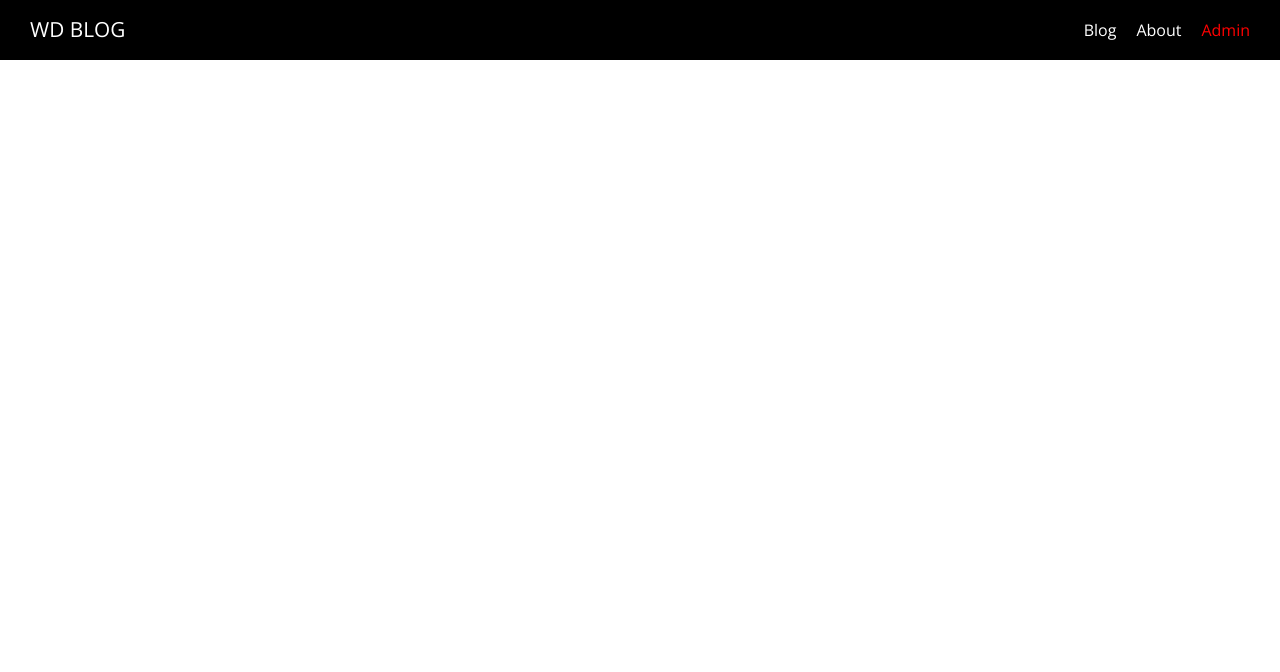
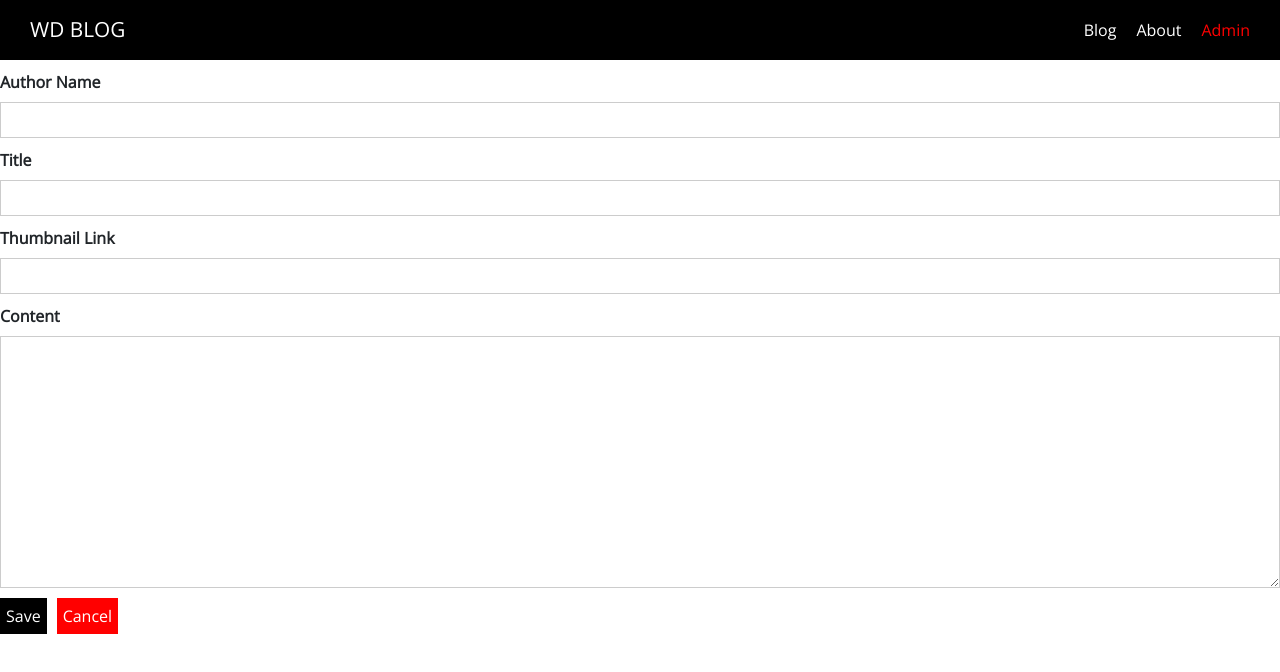
Before and after one commit to chou0728/nuxt-blog, a Nuxt app: page /admin/new-post in a window 1280 px wide. Shown: the top 672 px of the page. Built offline with nearby package versions, Linux system fonts and the light colour scheme.

Commit message:
Create admin section

```diff
--- /dev/null
+++ b/components/UI/AppButton.vue
@@ -0,0 +1,62 @@
+<template>
+  <button
+    class="button"
+    :class="btnStyle"
+    v-bind="$attrs"
+    v-on="$listeners"><slot /></button>
+</template>
+
+<script>
+export default {
+  name: 'AppButton',
+  props: {
+    btnStyle: {
+      type: String,
+      default: ''
+    }
+  }
+}
+</script>
+
+<style lang="scss" scoped>
+.button {
+  font: inherit;
+  background-color: black;
+  color: white;
+  padding: 5px;
+  cursor: pointer;
+  border: 1px solid black;
+}
+
+.button:hover,
+.button:active {
+  background-color: rgb(51, 51, 51);
+  border: 1px solid black;
+}
+
+.inverted {
+  background-color: white;
+  color: black;
+  border: 1px solid transparent;
+}
+
+.inverted:hover,
+.inverted:active {
+  color: #ccc;
+  background-color: white;
+  border: 1px solid transparent;
+}
+
+.cancel {
+  background-color: red;
+  color: white;
+  border: 1px solid transparent;
+}
+
+.cancel:hover,
+.cancel:active {
+  background-color: salmon;
+  border: 1px solid transparent;
+  color: white;
+}
+</style>
--- /dev/null
+++ b/components/UI/AppControlInput.vue
@@ -0,0 +1,58 @@
+<template>
+  <div class="input-control">
+    <label><slot /></label>
+    <input
+      v-if="controlType === 'input'"
+      v-bind="$attrs"
+      :value="value"
+      @input="$emit('input', $event.target.value)">
+    <textarea
+      v-if="controlType === 'textarea'"
+      rows="10"
+      :value="value"
+      @input="$emit('input', $event.target.value)"></textarea>
+  </div>
+</template>
+
+<script>
+export default {
+  name: 'AppInputControl',
+  props: {
+    controlType: {
+      type: String,
+      default: 'input'
+    },
+    value: {
+      type: String,
+      default: ''
+    }
+  }
+}
+</script>
+
+<style scoped>
+.input-control {
+  margin: 10px 0;
+}
+
+.input-control label {
+  display: block;
+  font-weight: bold;
+}
+
+.input-control input,
+.input-control textarea {
+  display: block;
+  width: 100%;
+  box-sizing: border-box;
+  font: inherit;
+  border: 1px solid #ccc;
+  padding: 5px;
+}
+
+.input-control input:focus,
+.input-control textarea:focus {
+  background-color: #eee;
+  outline: none;
+}
+</style>
--- a/pages/about/index.vue
+++ b/pages/about/index.vue
@@ -1,15 +1,16 @@
+<template>
+  <div class="about-page">
+    <h1>This is my absolutely fantastic "About Me" Page!</h1>
+    <p>Lorem ipsum, dolor sit amet consectetur adipisicing elit. Totam officiis ab voluptatibus assumenda error quas deleniti eius? Suscipit, numquam? Quis aliquid non animi numquam amet voluptas dolorum sunt aspernatur commodi?</p>
+    <p>Lorem ipsum, dolor sit amet consectetur adipisicing elit. Totam officiis ab voluptatibus assumenda error quas deleniti eius? Suscipit, numquam? Quis aliquid non animi numquam amet voluptas dolorum sunt aspernatur commodi?</p>
+    <p>Lorem ipsum, dolor sit amet consectetur adipisicing elit. Totam officiis ab voluptatibus assumenda error quas deleniti eius? Suscipit, numquam? Quis aliquid non animi numquam amet voluptas dolorum sunt aspernatur commodi?</p>
+    <p>Lorem ipsum, dolor sit amet consectetur adipisicing elit. Totam officiis ab voluptatibus assumenda error quas deleniti eius? Suscipit, numquam? Quis aliquid non animi numquam amet voluptas dolorum sunt aspernatur commodi?</p>
+  </div>
+</template>
+
 <style scoped>
 .about-page {
-	text-align: center;
-	padding: 30px;
+  text-align: center;
+  padding: 30px;
 }
 </style>
-<template>
-	<div class="about-page">
-		<h1>This is my absolutely fantastic "About Me" Page!</h1>
-		<p>Lorem ipsum, dolor sit amet consectetur adipisicing elit. Totam officiis ab voluptatibus assumenda error quas deleniti eius? Suscipit, numquam? Quis aliquid non animi numquam amet voluptas dolorum sunt aspernatur commodi?</p>
-		<p>Lorem ipsum, dolor sit amet consectetur adipisicing elit. Totam officiis ab voluptatibus assumenda error quas deleniti eius? Suscipit, numquam? Quis aliquid non animi numquam amet voluptas dolorum sunt aspernatur commodi?</p>
-		<p>Lorem ipsum, dolor sit amet consectetur adipisicing elit. Totam officiis ab voluptatibus assumenda error quas deleniti eius? Suscipit, numquam? Quis aliquid non animi numquam amet voluptas dolorum sunt aspernatur commodi?</p>
-		<p>Lorem ipsum, dolor sit amet consectetur adipisicing elit. Totam officiis ab voluptatibus assumenda error quas deleniti eius? Suscipit, numquam? Quis aliquid non animi numquam amet voluptas dolorum sunt aspernatur commodi?</p>
-	</div>
-</template>
--- /dev/null
+++ b/pages/admin/_postid/index.vue
@@ -0,0 +1,15 @@
+<template>
+  <div>
+
+  </div>
+</template>
+
+<script>
+  export default {
+
+  }
+</script>
+
+<style lang="scss" scoped>
+
+</style>
--- /dev/null
+++ b/pages/admin/auth/index.vue
@@ -0,0 +1,15 @@
+<template>
+  <div>
+
+  </div>
+</template>
+
+<script>
+  export default {
+
+  }
+</script>
+
+<style lang="scss" scoped>
+
+</style>
--- /dev/null
+++ b/pages/admin/index.vue
@@ -0,0 +1,36 @@
+<template>
+  <div class="admin-page">
+    <section class="new-post">
+      <button @click="$router.push('/admin/new-post')">Create Post</button>
+    </section>
+    <section class="existing-posts">
+      <h1>Existing Posts</h1>
+      <PostList />
+    </section>
+  </div>
+</template>
+
+<script>
+import PostList from '@/components/Posts/PostList'
+export default {
+  components: {
+    PostList
+  }
+}
+</script>
+
+<style lang="scss" scoped>
+.admin-page {
+  padding: 20px;
+}
+
+.new-post {
+  text-align: center;
+  border-bottom: 2px solid #ccc;
+  padding-bottom: 10px;
+}
+
+.existing-posts h1 {
+  text-align: center;
+}
+</style>
--- /dev/null
+++ b/pages/admin/new-post/index.vue
@@ -0,0 +1,54 @@
+<template>
+  <div class="admin-new-post-page">
+    <section class="new-post-form">
+      <form @submit.prevent="onSave">
+        <AppControlInput v-model="editedPost.author">Author Name</AppControlInput>
+        <AppControlInput v-model="editedPost.title">Title</AppControlInput>
+        <AppControlInput v-model="editedPost.thumbnailLink">Thumbnail Link</AppControlInput>
+        <AppControlInput control-type="textarea" v-model="editedPost.content">Content</AppControlInput>
+        <AppButton type="submit">Save</AppButton>
+        <AppButton
+          type="button"
+          style="margin-left: 10px"
+          btn-style="cancel"
+          @click="onCancel"
+        >Cancel</AppButton>
+      </form>
+    </section>
+  </div>
+</template>
+
+<script>
+import AppControlInput from '@/components/UI/AppControlInput'
+import AppButton from '@/components/UI/AppButton'
+
+export default {
+  data() {
+    return {
+      editedPost: {
+        author: '',
+        title: '',
+        thumbnailLink: '',
+        content: ''
+      }
+    }
+  },
+  methods: {
+    onSave() {
+      // Save the post
+      console.log(this.editedPost)
+    },
+    onCancel() {
+      // Navigate back
+      this.$router.push('/admin')
+    }
+  },
+  components: {
+    AppControlInput,
+    AppButton
+  }
+}
+</script>
+
+<style lang="scss" scoped>
+</style>
--- a/pages/index.vue
+++ b/pages/index.vue
@@ -1,3 +1,24 @@
+<template>
+  <div class="home-page">
+    <section class="intro">
+      <h1>接收最新前端技術!</h1>
+    </section>
+    <PostList />
+  </div>
+</template>
+
+<script>
+import PostList from '@/components/Posts/PostList'
+export default {
+  components: {
+    PostList
+  },
+  data() {
+    return {}
+  }
+}
+</script>
+
 <style lang="scss" scoped>
 .intro {
   height: 300px;
@@ -30,24 +51,3 @@
   }
 }
 </style>
-
-<template>
-  <div class="home-page">
-    <section class="intro">
-      <h1>接收最新前端技術!</h1>
-    </section>
-    <PostList />
-  </div>
-</template>
-
-<script>
-import PostList from '@/components/Posts/PostList'
-export default {
-  components: {
-    PostList
-  },
-  data() {
-    return {}
-  }
-}
-</script>
--- a/pages/posts/_id/index.vue
+++ b/pages/posts/_id/index.vue
@@ -1,4 +1,24 @@
-<style scoped lang="scss">
+<template>
+  <div class="single-post-page">
+    <section class="post">
+      <h1 class="post-title">title</h1>
+      <div class="post-details">
+        <div class="post-detail">最近更新日期: XXX</div>
+        <div class="post-detail">作者: XXX</div>
+      </div>
+      <p class="post-content">內容</p>
+      <button type="button" class="btn btn-primary">Primary</button>
+    </section>
+    <section class="post-feedback">
+      <p>
+        有疑問可email至
+        <a href="mailto:dean34520@gmail.com">dean34520@gmail.com</a>
+      </p>
+    </section>
+  </div>
+</template>
+
+<style lang="scss" scoped>
 .single-post-page {
   padding: 30px;
   text-align: center;
@@ -51,23 +71,3 @@
   color: salmon;
 }
 </style>
-
-<template>
-	<div class="single-post-page">
-		<section class="post">
-			<h1 class="post-title">title</h1>
-			<div class="post-details">
-				<div class="post-detail">最近更新日期: XXX</div>
-				<div class="post-detail">作者: XXX</div>
-			</div>
-			<p class="post-content">內容</p>
-			<button type="button" class="btn btn-primary">Primary</button>
-		</section>
-		<section class="post-feedback">
-			<p>
-				有疑問可email至
-				<a href="mailto:dean34520@gmail.com">dean34520@gmail.com</a>
-			</p>
-		</section>
-	</div>
-</template>
--- a/pages/posts/index.vue
+++ b/pages/posts/index.vue
@@ -1,11 +1,3 @@
-<style lang="scss" scoped>
-.posts-page {
-	display: flex;
-	justify-content: center;
-	align-items: center;
-}
-</style>
-
 <template>
   <div class="posts-page">
     <PostList />
@@ -23,3 +15,11 @@
   }
 }
 </script>
+
+<style lang="scss" scoped>
+.posts-page {
+  display: flex;
+  justify-content: center;
+  align-items: center;
+}
+</style>
```
Lines whose indentation alone changed are shown as unchanged.
